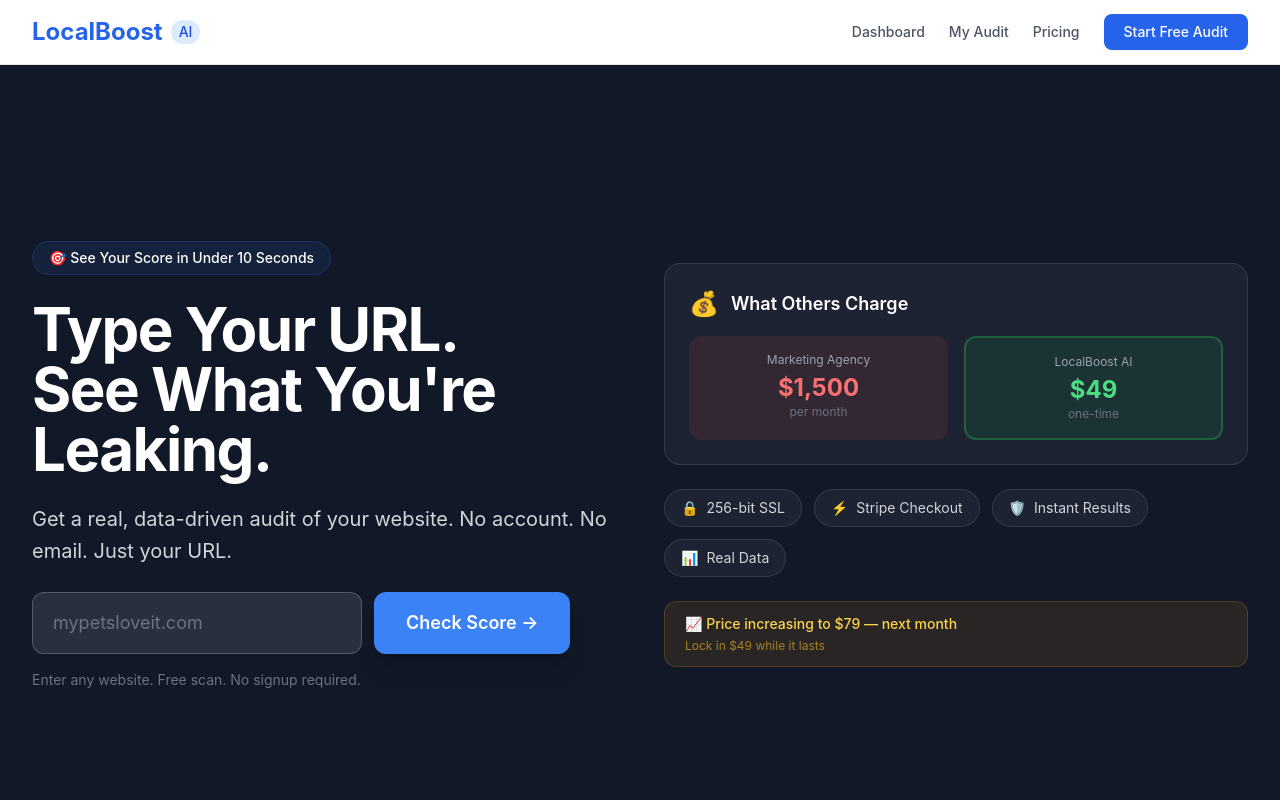
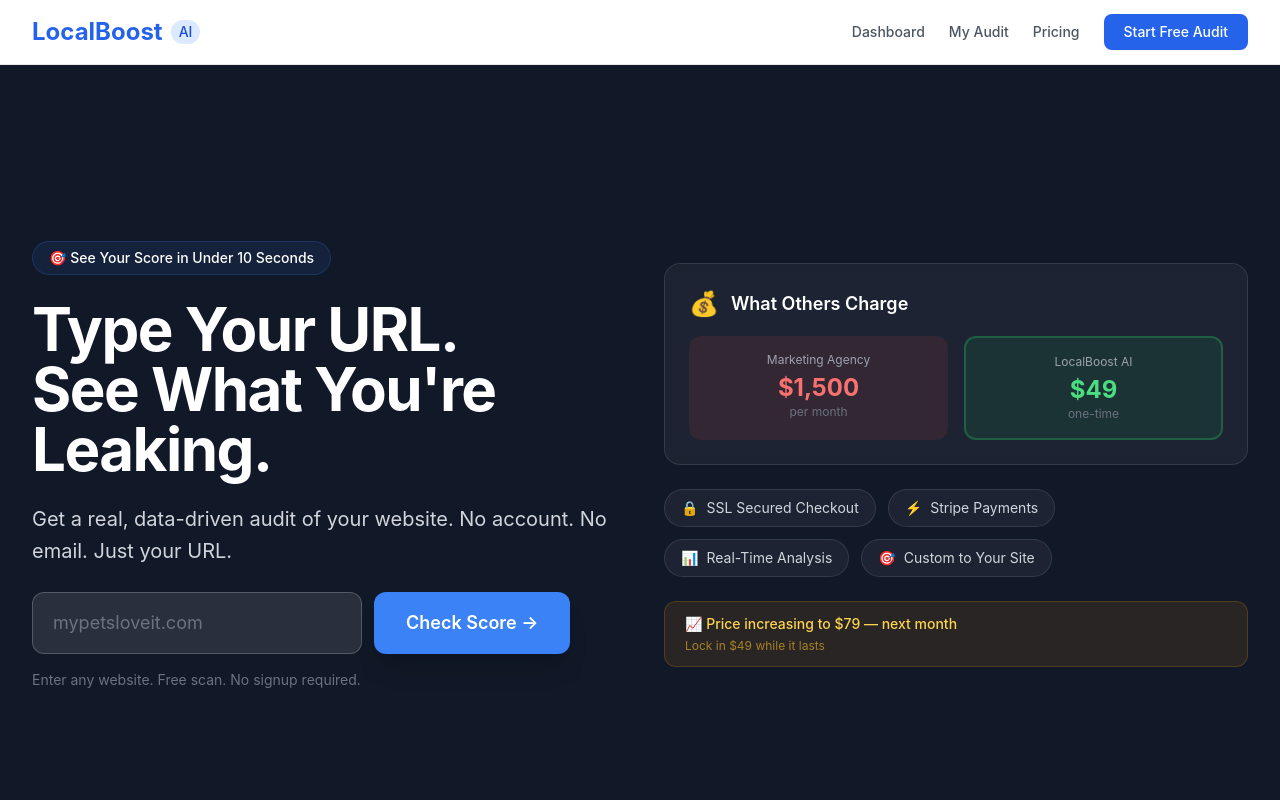
Before and after one commit to gdietsch/localboost-ai-, a React (Vite) app in the folder frontend/: page / in a window 1280 px wide. Shown: the top 800 px of the page. Built offline with nearby package versions, Linux system fonts and the light colour scheme.

Commit message:
Fix trust badges to be about us (not features we offer)

```diff
--- a/frontend/src/pages/LandingPage.jsx
+++ b/frontend/src/pages/LandingPage.jsx
@@ -158,10 +158,10 @@
               {/* Trust badges */}
               <div className="flex flex-wrap gap-3">
                 {[
-                  { icon: '🔒', label: '256-bit SSL' },
-                  { icon: '⚡', label: 'Stripe Checkout' },
-                  { icon: '🛡️', label: 'Instant Results' },
-                  { icon: '📊', label: 'Real Data' },
+                  { icon: '🔒', label: 'SSL Secured Checkout', desc: 'Your payment & data are encrypted' },
+                  { icon: '⚡', label: 'Stripe Payments', desc: 'Processed by Stripe — no card data touches us' },
+                  { icon: '📊', label: 'Real-Time Analysis', desc: 'Results in under 30 seconds' },
+                  { icon: '🎯', label: 'Custom to Your Site', desc: 'Scans YOUR website, not templates' },
                 ].map((b) => (
                   <div key={b.label} className="flex items-center gap-2 bg-white/5 border border-white/10 rounded-full px-4 py-2 text-sm text-gray-300">
                     <span>{b.icon}</span>
@@ -360,13 +360,13 @@
       {/* ===== TRUST BADGES ===== */}
       <section className="py-12 bg-gray-900 text-white">
         <div className="max-w-4xl mx-auto px-4 text-center">
-          <p className="text-sm text-gray-400 mb-6 uppercase tracking-wider font-semibold">Secure & Trusted</p>
+          <p className="text-sm text-gray-400 mb-4 uppercase tracking-wider font-semibold">Why You Can Trust Us</p>
           <div className="flex flex-wrap justify-center gap-6">
             {[
-              { icon: '🔒', label: '256-bit SSL Encrypted', desc: 'Your data is safe in transit' },
-              { icon: '⚡', label: 'Stripe Checkout', desc: 'Pay via credit/debit card' },
-              { icon: '📊', label: 'Real-Time Analysis', desc: 'Results in under 30 seconds' },
-              { icon: '🎯', label: 'Custom Data', desc: 'Scans YOUR website, not templates' },
+              { icon: '🔒', label: 'SSL Encrypted Checkout', desc: 'Secure payment via Stripe' },
+              { icon: '⚡', label: 'No Subscription', desc: 'One payment. No recurring charges.' },
+              { icon: '📊', label: 'Real Analysis, Not Templates', desc: 'We scan your actual website' },
+              { icon: '🎯', label: 'Immediate Access', desc: 'Results in under 30 seconds' },
             ].map((b) => (
               <div key={b.label} className="flex items-center gap-3 bg-white/5 border border-white/10 rounded-xl px-5 py-4">
                 <span className="text-2xl">{b.icon}</span>
```
